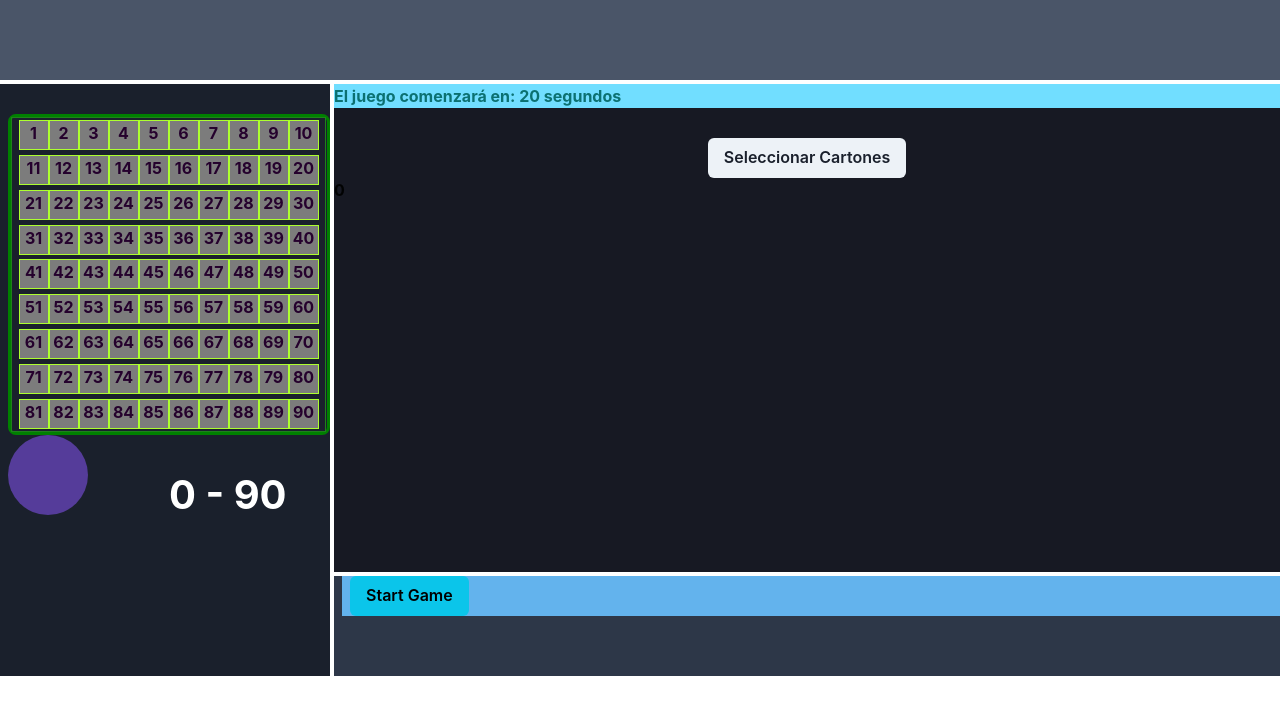
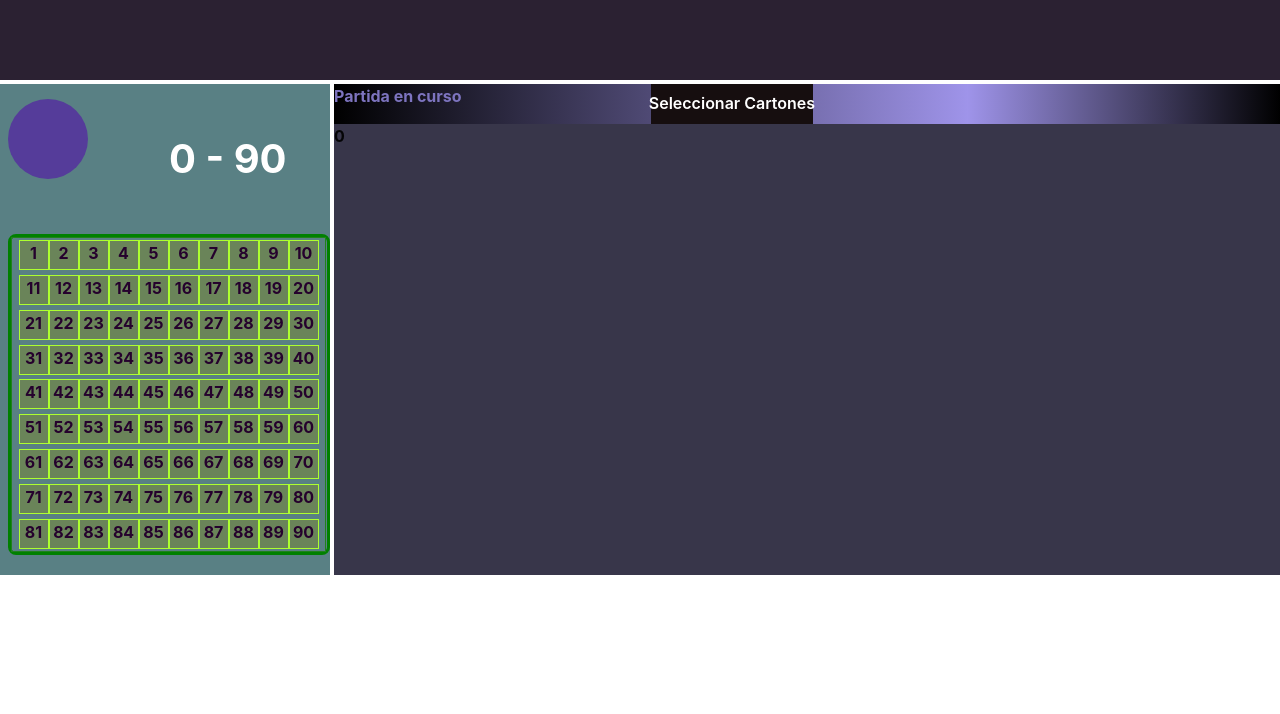
Before and after one commit to ayelentatto/bingo-with-react, a React (Create React App) app in the folder bingo/: page / in a window 1280 px wide. Shown: the top 714 px of the page. Built offline with nearby package versions, Linux system fonts and the light colour scheme.

Commit message:
design colors

```diff
--- a/bingo/package.json
+++ b/bingo/package.json
@@ -10,6 +10,9 @@
     "@testing-library/react": "^13.4.0",
     "@testing-library/user-event": "^13.5.0",
     "framer-motion": "^10.12.4",
+    "number-to-words": "^1.2.4",
+    "numeral": "^2.0.6",
+    "numero-a-letras": "^1.0.6",
     "react": "^18.2.0",
     "react-dom": "^18.2.0",
     "react-scripts": "5.0.1",
--- a/bingo/src/components/BingoGrid.jsx
+++ b/bingo/src/components/BingoGrid.jsx
@@ -42,9 +42,7 @@ const BingoGrid = ({ cartones, numeroActual, disponibles, salientes, startGame }
 
   const cartonesRefs = useRef([]);// Referencia a los cartones
 
-  const [contadorInicial, setContadorInicial] = useState(25); //Cuenta regresiva ocmienzo del juego
-
-
+  const [contadorInicial, setContadorInicial] = useState(5); //Cuenta regresiva ocmienzo del juego
 
   useEffect(() => {
 
@@ -134,7 +132,6 @@ const BingoGrid = ({ cartones, numeroActual, disponibles, salientes, startGame }
           startGame();
           setJuegoEmpezado(true);
         }
-
       }
 
 
@@ -150,7 +147,7 @@ const BingoGrid = ({ cartones, numeroActual, disponibles, salientes, startGame }
       }
     }
     if(contadorInicial == 20 && !gameStartAnnounced){
-      Speak("ultimos segundos para seleccionar cartones");
+      Speak("Últimos segundos para seleccionar cartones");
       setGameStartAnnounced(true);
       //tengo que agregar una variable ede bcontrol
     }
@@ -180,24 +177,29 @@ const BingoGrid = ({ cartones, numeroActual, disponibles, salientes, startGame }
 
   return (
     <main>
-      <div onChange ={() => {
-                    if (contadorInicial === 20) {
-                      Speak("Últimos segundos para seleccionar cartones!");
-                      return; // No hacer nada si el contador inicial es 0
-                    }
-                    if (contadorInicial === 8) {
-                      Speak("Él juego comenzará en unos segundos! Mucha suerte!");
-                      return; // No hacer nada si el contador inicial es 0
-                    }
-                  }
-                }
-          ><p className="contadorPantalla">El juego comenzará en: {contadorInicial} segundos</p></div>
-      <Center mt={30}>
-        <LineAlert show={lineaPintada} message="¡Primer línea Pintada!" />
-        <LineAlert show={segundaLineaPintada} message="¡Segunda línea Pintada!" />
-        <LineAlert show={cartonPintado} message="¡Bingo!" />
-        <Button onClick={() => setIsOpen(true)}>Seleccionar Cartones</Button>
-      </Center>
+
+<Grid templateColumns='repeat(3, 1fr)' gap={1}>
+  <GridItem w='203%' h='10' bgGradient="linear(to-r, #000000, #9f94ea)" color='#7d74bf' >
+  {contadorInicial > 0 ? (
+      <p >El juego comenzará en: {contadorInicial} segundos</p>
+    ) : (
+      <p>Partida en curso</p>
+    )}
+  </GridItem>
+  <GridItem w='52%' h='10' bg='#160e0f' >
+  <Center >
+      <Button colorScheme='#160e0f' onClick={() => setIsOpen(true)}>Seleccionar Cartones</Button>
+    </Center>
+  </GridItem>
+  <GridItem w='100%' h='10' bgGradient="linear(to-r, #9f94ea , #000000)">
+  <LineAlert show={lineaPintada} message="¡Primer línea Pintada!" />
+    <LineAlert show={segundaLineaPintada} message="¡Segunda línea Pintada!" />
+    <LineAlert show={cartonPintado} message="¡Bingo!" />
+  </GridItem>
+  </Grid>
+
+
+
 
       <Drawer isOpen={isOpen} onClose={() => setIsOpen(false)} size="xl">
         <DrawerOverlay />
--- a/bingo/src/components/BingoNav.jsx
+++ b/bingo/src/components/BingoNav.jsx
@@ -1,16 +1,34 @@
 // BingoNav.jsx
-import React from "react";
+import React, { useState, useEffect } from "react";
 import { Box, SimpleGrid, Circle } from "@chakra-ui/react";
+//instale : 1:numeros-a-letras ,numeral, toWords
+
+
 
 const BingoNav = ({
   tableroN,
   salientes,
-  numeroActual,
-  numeroString,
+  numeroActual
 }) => {
+
+
   return (
     <nav>
-      <Box mt="30px" borderRadius="lg" border="3px solid green">
+      <SimpleGrid columns={2} spacing={0} mt="15px">
+        <Box bg="#598084" height="120px">
+          <Circle size="80px" bg="purple.700" color="white">
+            <p className="numeroActual">{numeroActual}</p>
+          </Circle>
+        </Box>
+        <Box bg="#598084" height="80px">
+          <Box mt="30px" mr="20px" color="white" size="50px">
+            <p className="countt">
+              {salientes.length <= 90 ? salientes.length : 90} - 90
+            </p>
+          </Box>
+        </Box>
+      </SimpleGrid>
+      <Box mt="15px" mb="20px" borderRadius="lg" border="3px solid green">
         <div className="allNums">
           {tableroN.map((num) => (
             <p
@@ -26,21 +44,7 @@ const BingoNav = ({
           ))}
         </div>
       </Box>
-      <SimpleGrid columns={2} spacing={0}>
-        <Box bg="gray.800" height="120px">
-          <Circle size="80px" bg="purple.700" color="white">
-            <p className="numeroActual">{numeroActual}</p>
-          </Circle>
-          <Box color="tomato">{numeroString}</Box>
-        </Box>
-        <Box bg="gray.800" height="80px">
-          <Box mt="30px" mr="20px" color="white" size="50px">
-            <p className="countt">
-              {salientes.length <= 90 ? salientes.length : 90} - 90
-            </p>
-          </Box>
-        </Box>
-      </SimpleGrid>
+
     </nav>
   );
 };
--- a/bingo/src/pages/Bingo/Bingo.jsx
+++ b/bingo/src/pages/Bingo/Bingo.jsx
@@ -59,10 +59,7 @@ const Bingo = () => {
     }, 2500);
   };
 
-  const numeroString = (numeroActual) => {
-    const stringNumber = numeroActual.toString();
-    return <p>{stringNumber}</p>;
-  };
+
 
 
 
@@ -84,7 +81,7 @@ const Bingo = () => {
 
   return (
     <Grid
-      templateAreas={`"header header" "nav main" "nav footer"`}
+      templateAreas={`"header header" "nav main" `}
       gridTemplateRows={"80px 1fr 100px"}
       gridTemplateColumns={"330px 1fr"}
       h="500px"
@@ -92,18 +89,17 @@ const Bingo = () => {
       color="blackAlpha.900"
       fontWeight="bold"
     >
-      <GridItem pl="2" bg="gray.600" area={"header"}>
+      <GridItem pl="2" bg="#2B2132" area={"header"}>
         <BingoHeader salientes={salientes} />
       </GridItem>
-      <GridItem pl="2" bg="gray.800" area={"nav"}>
+      <GridItem pl="2" bg="#598084" area={"nav"}>
         <BingoNav
           tableroN={tableroN}
           salientes={salientes}
           numeroActual={numeroActual} // Asegúrate de tener esta línea
-          numeroString={numeroString}
         />
       </GridItem>
-      <GridItem bg="gray.900" area={"main"}>
+      <GridItem bg="#38364a" area={"main"}>
         <BingoGrid
           disponibles={disponibles}
           salientes={salientes}
@@ -112,17 +108,7 @@ const Bingo = () => {
           startGame={startGame}
         />
       </GridItem>
-      <GridItem pl="2" bg="gray.700" area={"footer"}>
-      <DrawerCardboards
-        isOpen={isOpen}
-        onClose={() => setIsOpen(false)}
-        cartones={cartones}
-        seleccionados={seleccionados}
-        setSeleccionados={setSeleccionados}
-      />
 
-        <BingoFooter startGame={startGame} />
-      </GridItem>
     </Grid>
   );
 };
--- a/bingo/src/pages/Bingo/Bingo.scss
+++ b/bingo/src/pages/Bingo/Bingo.scss
@@ -25,7 +25,7 @@ body{
     margin: 5px;
 }
 .casilla{
-    color:darkgrey;
+    color:#6A8459;
     width: 30px;
     height: 30px;
     border: 1px solid rgb(122, 0, 57);
@@ -53,7 +53,7 @@ body{
     height: 30px;
     border: 1px solid greenyellow;
     text-align: center;
-    background-color: rgb(124, 124, 124);
+    background-color: #6A8459;
     color:rgb(37, 1, 45)
 }
 .pintado{
```
Also changed, not shown: 1 other file (tests, documents, lock files or other folders).
